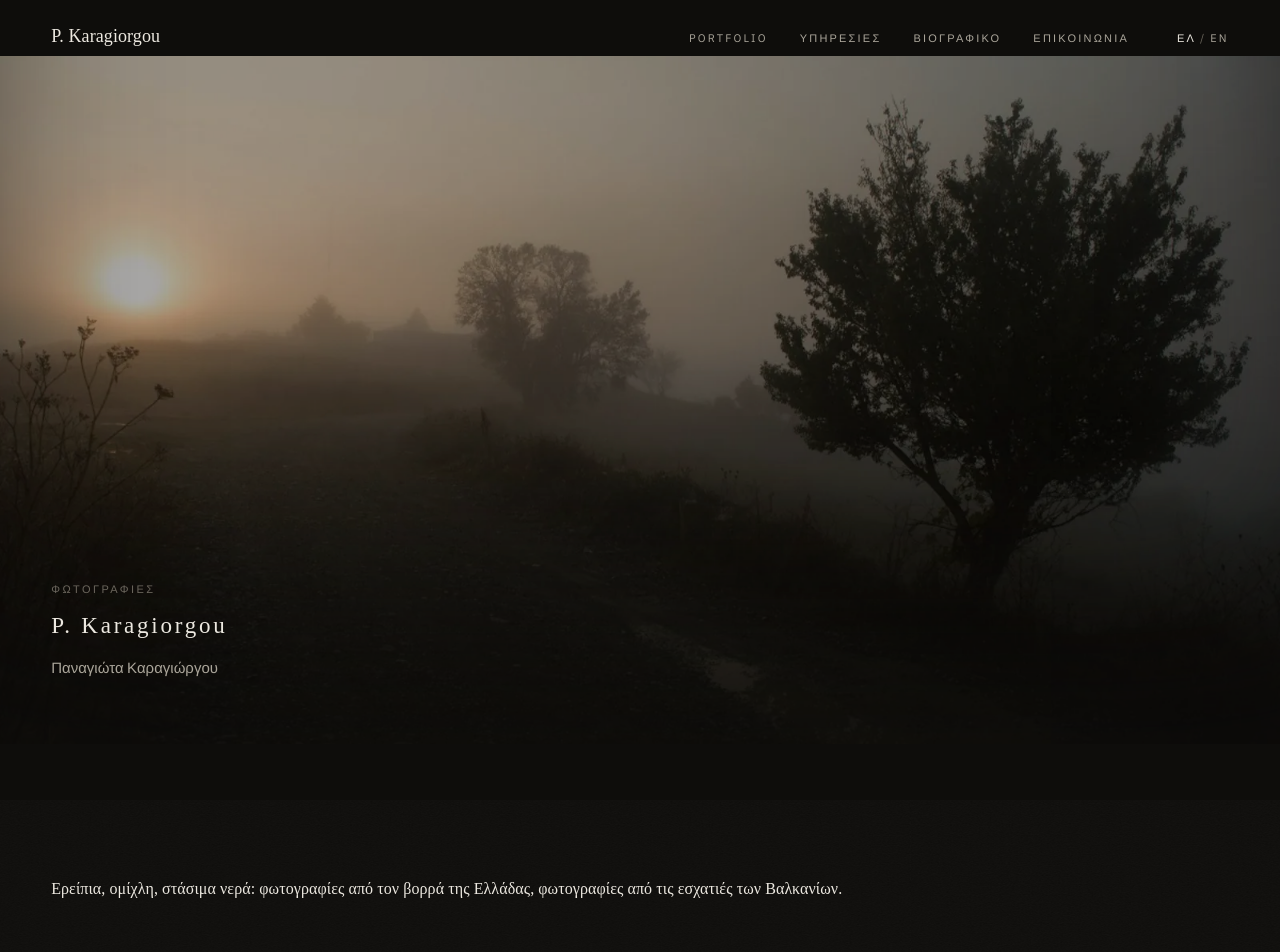
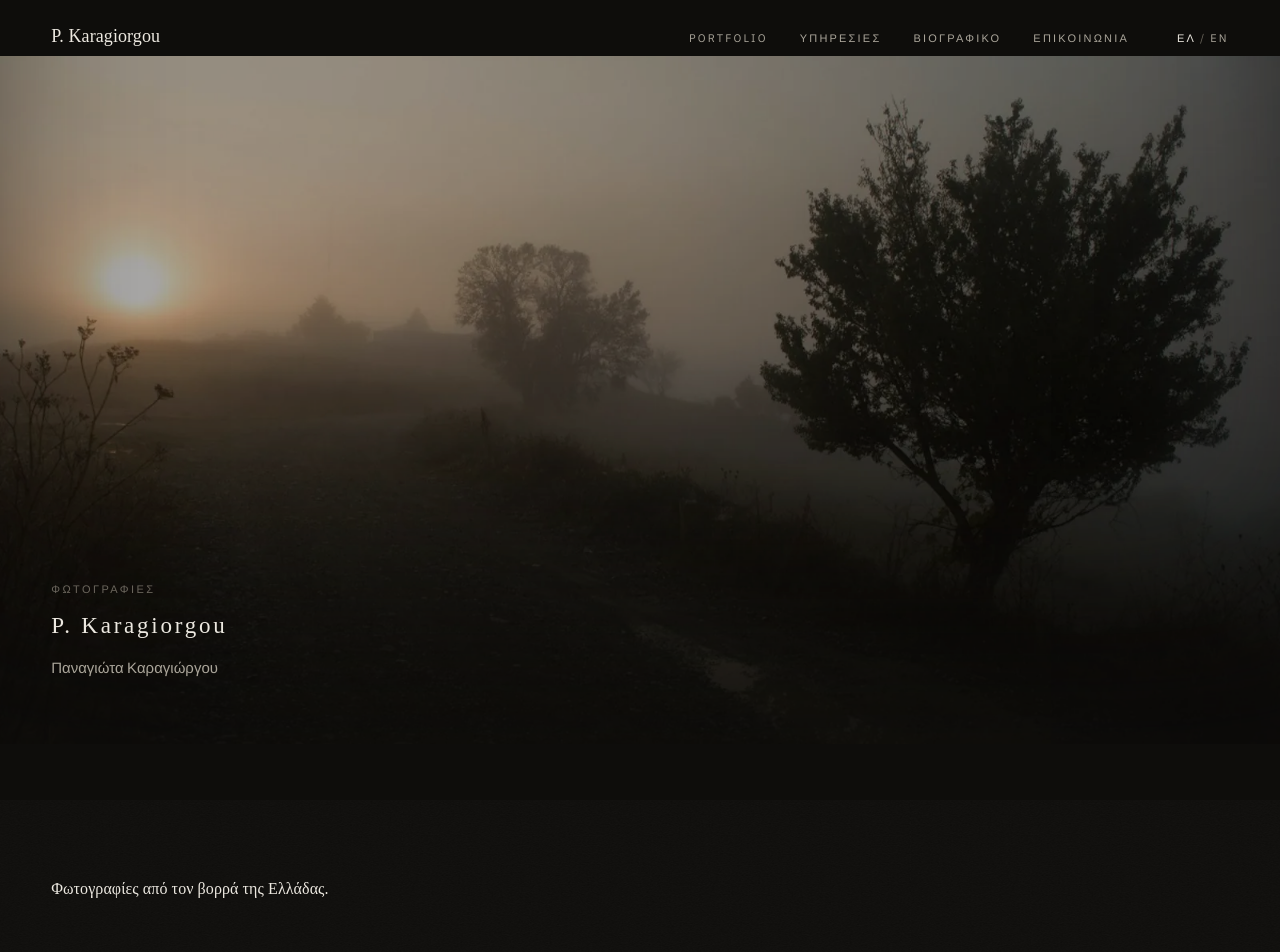
Before and after one commit to StergiosCha/karagiorgou, a React (Vite) app: page / in a window 1280 px wide. Shown: the top 952 px of the page. Built offline with nearby package versions, Linux system fonts and the light colour scheme; a web font is replaced by a local one.

Commit message:
Home intro: Φωτογραφίες από τον βορρά της Ελλάδας

```diff
--- a/src/i18n/strings.ts
+++ b/src/i18n/strings.ts
@@ -10,7 +10,7 @@ const dict = {
     placeholder: 'ΥΠΟΔΕΙΓΜΑ, προς αντικατάσταση',
     toConfirm: 'προς επιβεβαίωση',
     home: {
-      intro: 'Ερείπια, ομίχλη, στάσιμα νερά: φωτογραφίες από τον βορρά της Ελλάδας, φωτογραφίες από τις εσχατιές των Βαλκανίων.',
+      intro: 'Φωτογραφίες από τον βορρά της Ελλάδας.',
       seriesLabel: 'Σειρές',
       enter: 'Είσοδος',
       allSeries: (n: number) => `Όλες οι σειρές (${n}) →`,
@@ -168,7 +168,7 @@ const dict = {
     placeholder: 'PLACEHOLDER, replace',
     toConfirm: 'to confirm',
     home: {
-      intro: 'Ruins, fog, still waters: photographs from the north of Greece, photographs from the far edges of the Balkans.',
+      intro: 'Photographs from the north of Greece.',
       seriesLabel: 'Series',
       enter: 'Enter',
       allSeries: (n: number) => `All series (${n}) →`,
```
